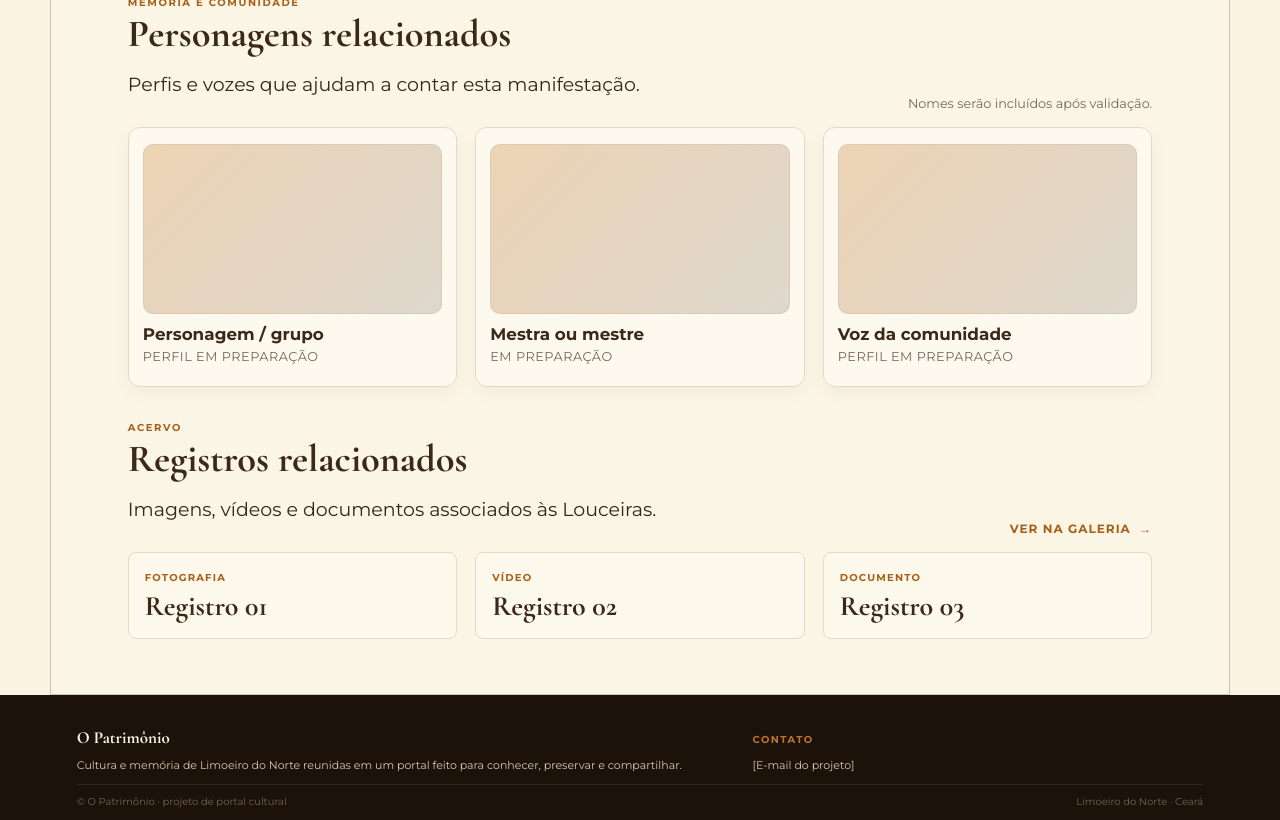
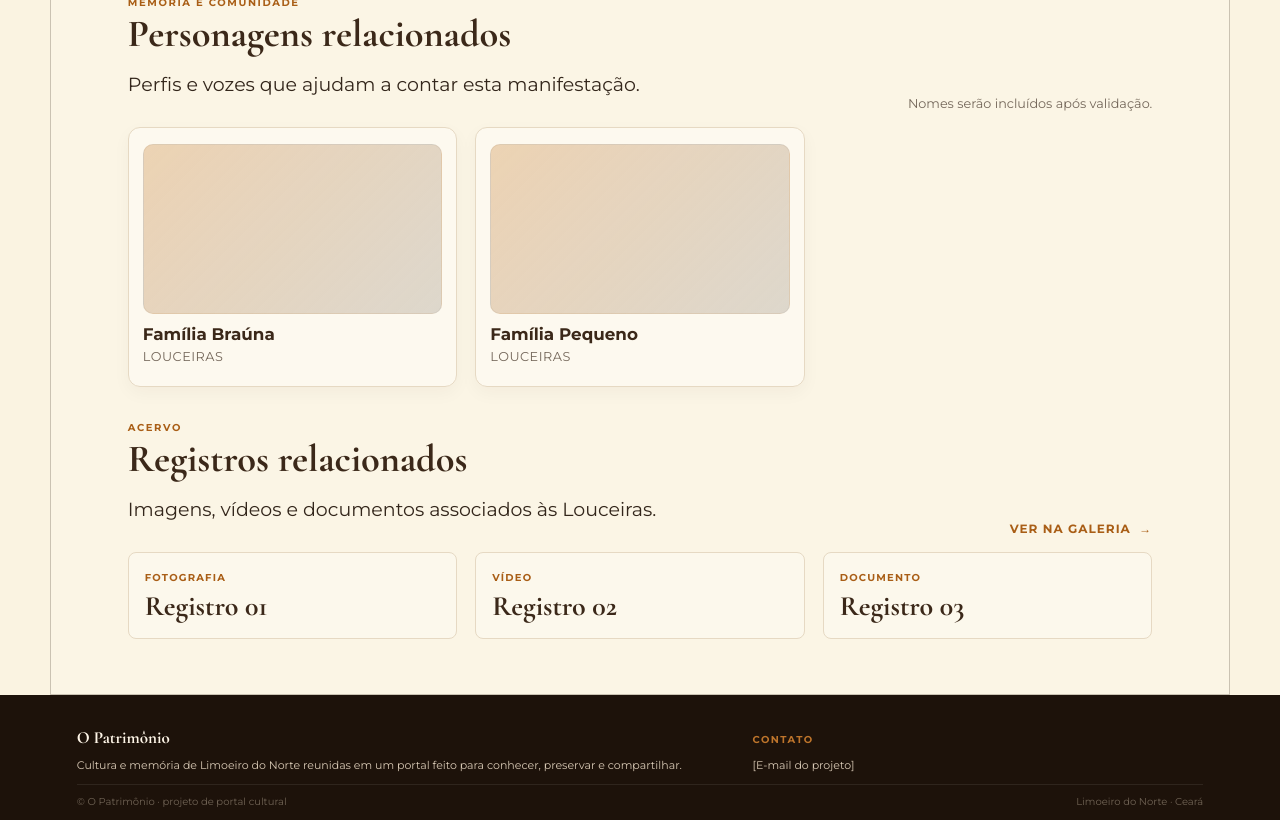
Before and after one commit to Gwinchester123/Limoeiro-Conta, a React (Vite) app: page /louceiras in a window 1280 px wide. Shown: the part 1280-2100 px from the top of the page. Built offline with nearby package versions, Linux system fonts and the light colour scheme.

Commit message:
feat: update people section on Louceiras page with specific family details

```diff
--- a/src/paginas/Louceiras/LouceirasPage.jsx
+++ b/src/paginas/Louceiras/LouceirasPage.jsx
@@ -26,9 +26,8 @@ const characteristics = [
 ];
 
 const people = [
-  { title: "Personagem / grupo", description: "Perfil em preparação" },
-  { title: "Mestra ou mestre", description: "Em preparação" },
-  { title: "Voz da comunidade", description: "Perfil em preparação" },
+  { title: "Família Braúna", description: "Louceiras" },
+  { title: "Família Pequeno", description: "Louceiras" },
 ];
 
 const records = [
```
